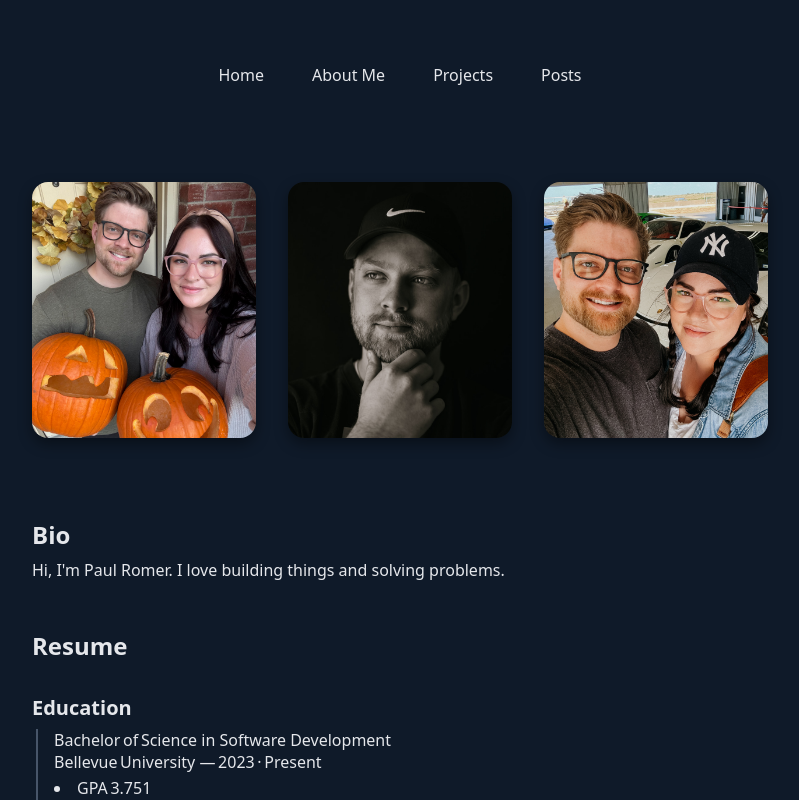
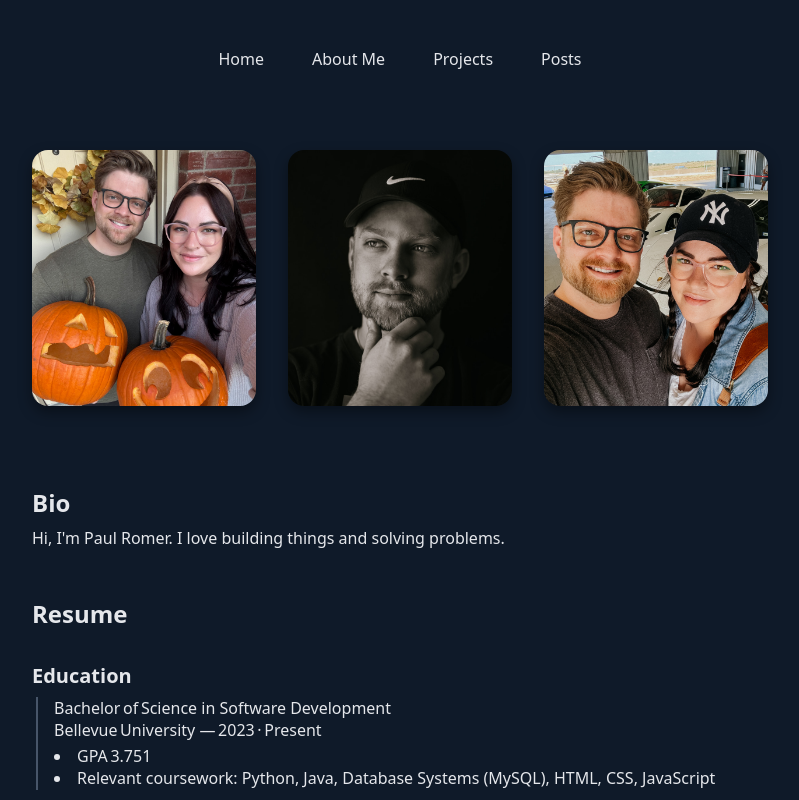
Before and after one commit to paulromer12/pauls-site, a React (Vite) app: page / in a window 1280 px wide. Shown: the top 800 px of the page, without its empty margins (240-1039 px from the left). Built offline with nearby package versions, Linux system fonts and the light colour scheme.

Commit message:
Updated Navbar Padding

```diff
--- a/src/index.css
+++ b/src/index.css
@@ -23,7 +23,7 @@ body, #root { min-height: 100vh; background: var(--bg); color: var(--fg); }
   display: flex;
   justify-content: center;
   gap: 3rem;
-  padding: 4rem 0;
+  padding: 3rem 0;
   font-weight: 500;
 }
 .nav-link {
```
